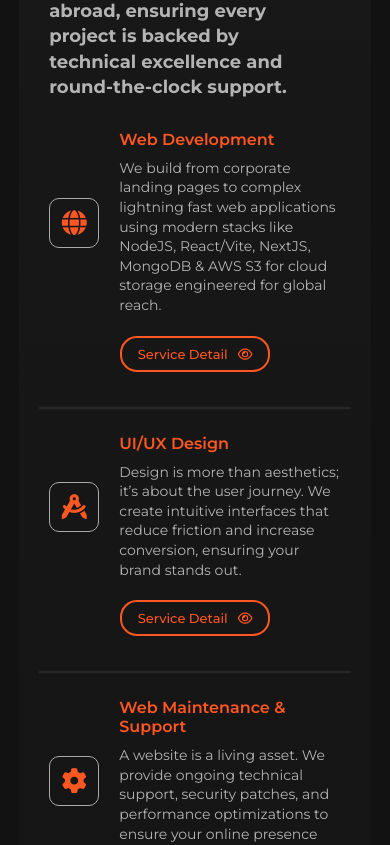
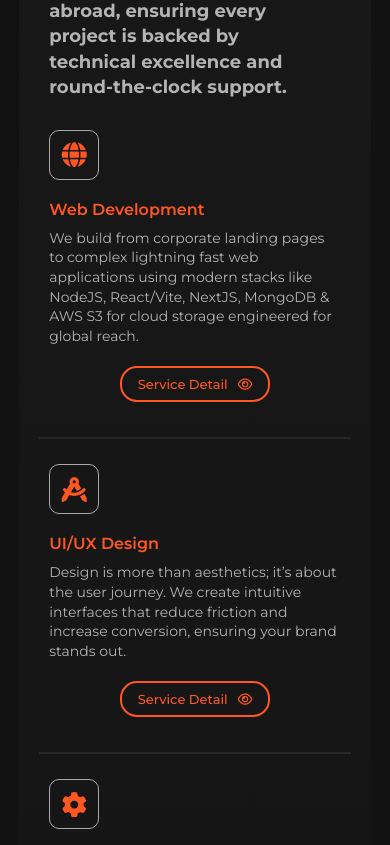
Before and after one commit to TallaBambo/webdev247, a Next.js app: page /services in a window 390 px wide. Shown: the part 891-1736 px from the top of the page. Built offline with nearby package versions, Linux system fonts and the light colour scheme; a web font is replaced by a local one.

Commit message:
Updated media query for the services page

```diff
--- a/public/css/style.css
+++ b/public/css/style.css
@@ -1735,6 +1735,9 @@ a {
   .services-right {
     width: 100%;
   }
+  .services-right {
+    padding: 10px;
+  }
 
   .details {
     padding: 150px 10px 10px;
@@ -1970,6 +1973,10 @@ a {
     width: 85%;
     padding-left: 10px;
   }
+  .service-left {
+    flex-direction: column;
+    align-items: flex-start;
+  }
 }
 
 /*////////// Media Query //////*/
```
